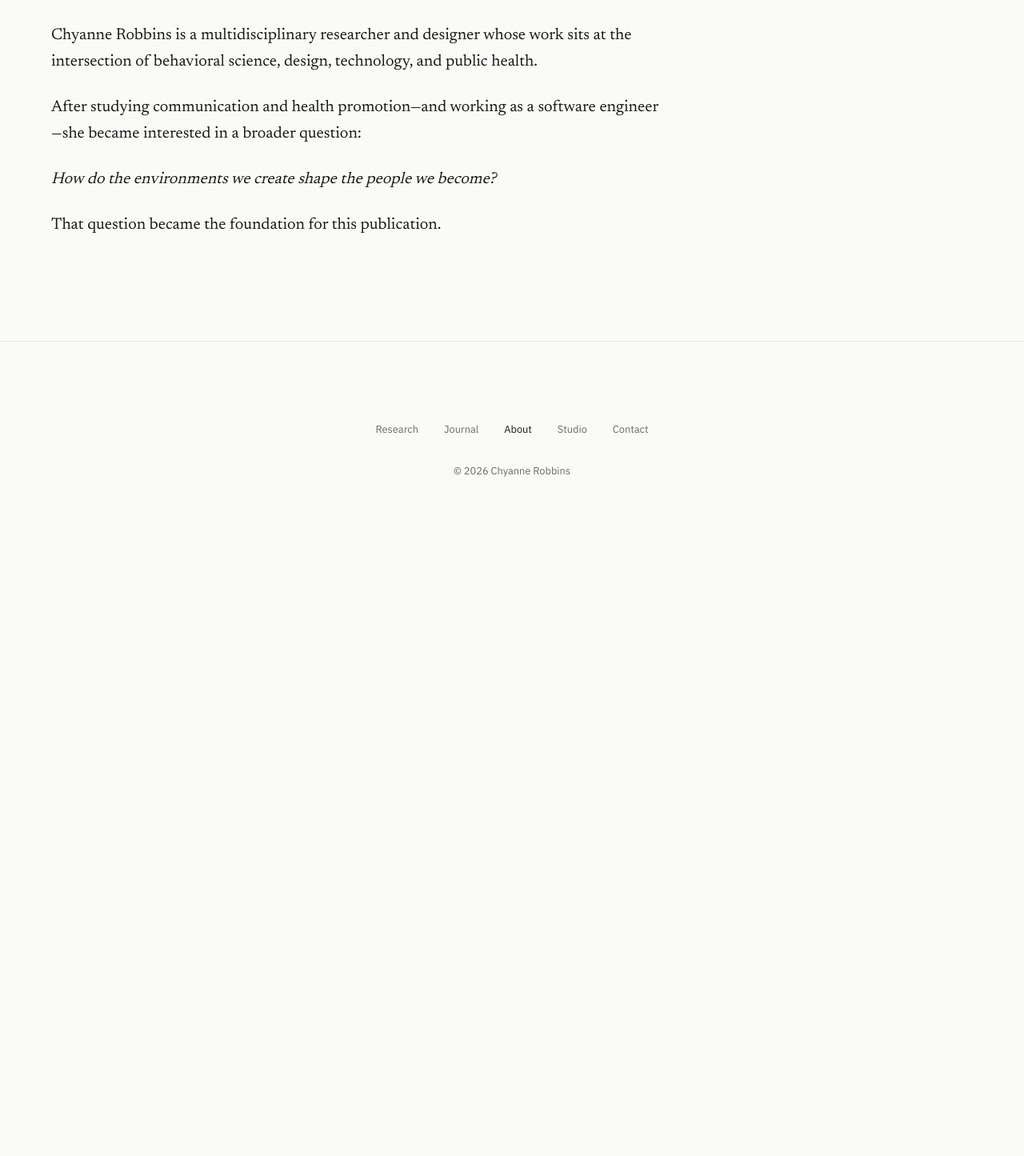
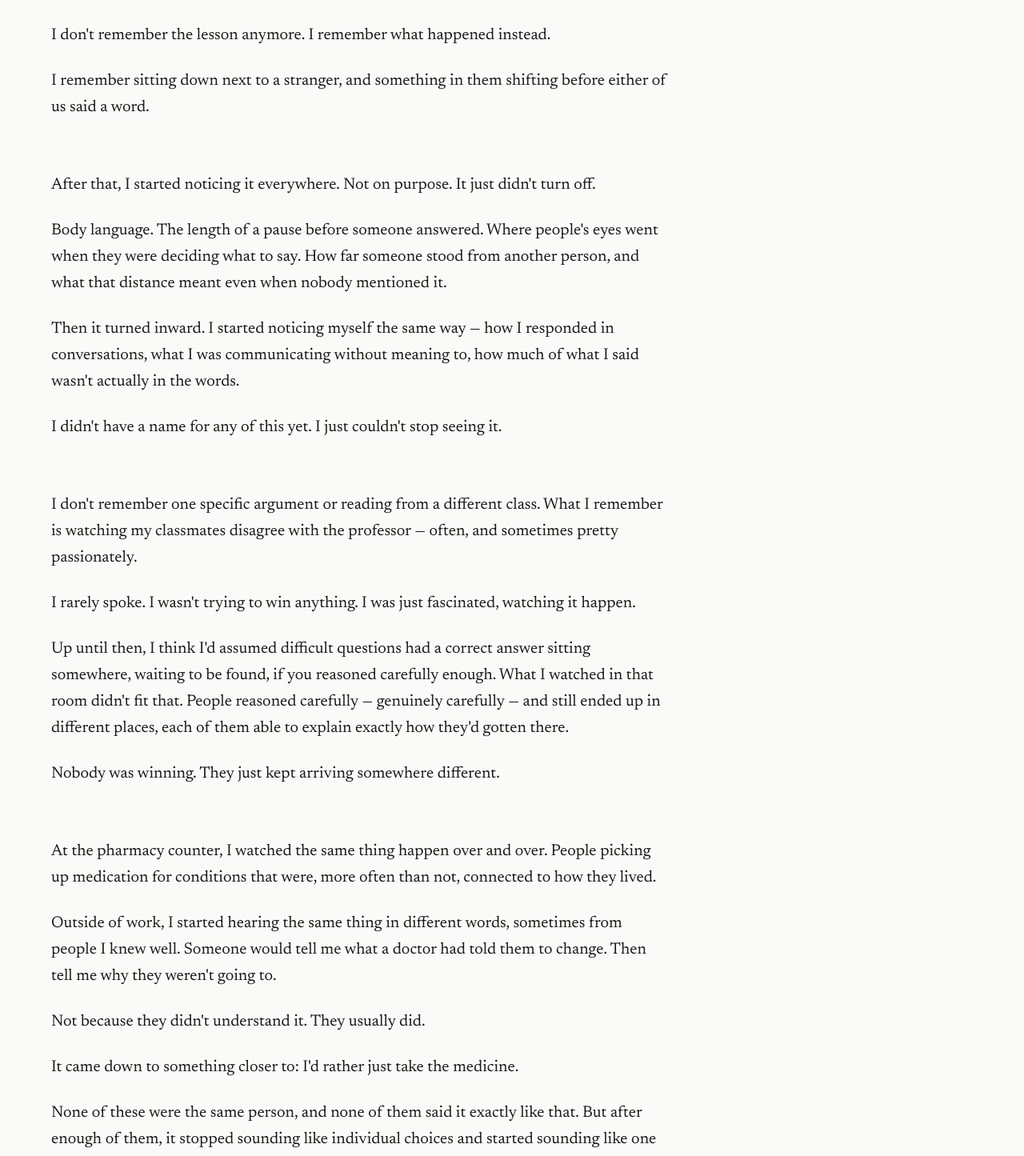
Before and after one commit to Chyannetech/ChyanneRobbins.com, a Next.js app in the folder website/: page /about in a window 1280 px wide. Shown: the part 1297-2742 px from the top of the page at 80% size. Before the commit the page ends 1991 px from the top, so only its background shows below. Built offline with nearby package versions, Linux system fonts and the light colour scheme.

Commit message:
Rewrite About page around lived observations

```diff
--- a/website/src/app/about/page.tsx
+++ b/website/src/app/about/page.tsx
@@ -23,7 +23,10 @@ export const metadata: Metadata = {
  * "About the Author" is a distinct end-of-piece section (Divider-separated),
  * matching book/essay bio conventions. Its portrait uses DocumentaryImage at
  * a deliberately small, portrait-oriented size — supporting the bio, not a
- * profile-photo focal point.
+ * profile-photo focal point. Written first person, scene-first — each
+ * paragraph block is a specific remembered moment, not a career summary;
+ * see body-of-work/BODY-OF-WORK.md and CONTENT-STANDARDS.md's voice
+ * principles for why.
  */
 export default function AboutPage() {
   return (
@@ -42,10 +45,6 @@ export default function AboutPage() {
             experience, rather than a traditional portfolio.
           </p>
           <p>
-            Every investigation begins with curiosity — a question about why
-            people think, feel, decide, connect, or live the way they do.
-          </p>
-          <p>
             The goal isn&apos;t simply to explain the answer, but to explore
             it, through research, writing, and images that draw on
             behavioral science, design, technology, systems thinking, and
@@ -54,11 +53,6 @@ export default function AboutPage() {
           <p>
             Some investigations stay concept studies. Others grow into
             articles, prototypes, products, services, or collaborations.
-          </p>
-          <p>
-            This publication is written for curious readers, and for
-            organizations looking to apply the same thinking to the
-            products, services, and experiences they build.
           </p>
         </Prose>
 
@@ -81,19 +75,128 @@ export default function AboutPage() {
         />
 
         <Prose className="mt-8 space-y-6">
+          <p>For one assignment, we worked in pairs.</p>
           <p>
-            Chyanne Robbins is a multidisciplinary researcher and designer
-            whose work sits at the intersection of behavioral science,
-            design, technology, and public health.
+            The instructions were simple. Walk around campus. Find someone
+            sitting alone. One of us would sit down next to them — closer
+            than you normally would. The other would watch. Not say
+            anything. Just watch.
           </p>
           <p>
-            After studying communication and health promotion—and working as
-            a software engineer—she became interested in a broader question:
+            I don&apos;t remember the lesson anymore. I remember what
+            happened instead.
+          </p>
+          <p>
+            I remember sitting down next to a stranger, and something in
+            them shifting before either of us said a word.
+          </p>
+        </Prose>
+
+        <Prose className="mt-16 space-y-6">
+          <p>
+            After that, I started noticing it everywhere. Not on purpose. It
+            just didn&apos;t turn off.
+          </p>
+          <p>
+            Body language. The length of a pause before someone answered.
+            Where people&apos;s eyes went when they were deciding what to
+            say. How far someone stood from another person, and what that
+            distance meant even when nobody mentioned it.
+          </p>
+          <p>
+            Then it turned inward. I started noticing myself the same way —
+            how I responded in conversations, what I was communicating
+            without meaning to, how much of what I said wasn&apos;t actually
+            in the words.
+          </p>
+          <p>
+            I didn&apos;t have a name for any of this yet. I just
+            couldn&apos;t stop seeing it.
+          </p>
+        </Prose>
+
+        <Prose className="mt-16 space-y-6">
+          <p>
+            I don&apos;t remember one specific argument or reading from a
+            different class. What I remember is watching my classmates
+            disagree with the professor — often, and sometimes pretty
+            passionately.
+          </p>
+          <p>
+            I rarely spoke. I wasn&apos;t trying to win anything. I was just
+            fascinated, watching it happen.
+          </p>
+          <p>
+            Up until then, I think I&apos;d assumed difficult questions had
+            a correct answer sitting somewhere, waiting to be found, if you
+            reasoned carefully enough. What I watched in that room
+            didn&apos;t fit that. People reasoned carefully — genuinely
+            carefully — and still ended up in different places, each of
+            them able to explain exactly how they&apos;d gotten there.
+          </p>
+          <p>
+            Nobody was winning. They just kept arriving somewhere different.
+          </p>
+        </Prose>
+
+        <Prose className="mt-16 space-y-6">
+          <p>
+            At the pharmacy counter, I watched the same thing happen over
+            and over. People picking up medication for conditions that
+            were, more often than not, connected to how they lived.
+          </p>
+          <p>
+            Outside of work, I started hearing the same thing in different
+            words, sometimes from people I knew well. Someone would tell me
+            what a doctor had told them to change. Then tell me why they
+            weren&apos;t going to.
+          </p>
+          <p>Not because they didn&apos;t understand it. They usually did.</p>
+          <p>
+            It came down to something closer to: I&apos;d rather just take
+            the medicine.
+          </p>
+          <p>
+            None of these were the same person, and none of them said it
+            exactly like that. But after enough of them, it stopped sounding
+            like individual choices and started sounding like one answer,
+            showing up everywhere.
+          </p>
+          <p>
+            The problem was never only information. Most people already had
+            it. The harder question — the one that actually stayed with me
+            — was why the information wasn&apos;t becoming behavior.
+          </p>
+        </Prose>
+
+        <Prose className="mt-16 space-y-6">
+          <p>
+            For a long time, none of it felt connected. Each thing I noticed
+            felt like its own thing, not evidence of anything larger.
+          </p>
+          <p>
+            It took years of running into the same question in rooms that
+            had nothing to do with each other before I stopped being able to
+            call it a coincidence.
+          </p>
+          <p>At some point, noticing wasn&apos;t enough anymore.</p>
+          <p>I started writing things down.</p>
+          <p>
+            I still do. Some of that is starting an investigation somewhere
+            I didn&apos;t expect to look. Some of it is going back and
+            revising something I already wrote — a standard, a habit, a
+            page like this one — because it stopped telling the truth as
+            well as it used to.
+          </p>
+          <p>
+            I don&apos;t think I&apos;ve fully figured out why this
+            particular question is the one that stayed, out of everything
+            else I could have followed instead.
           </p>
           <p className="italic">
-            How do the environments we create shape the people we become?
+            I didn&apos;t know they were the same question. I just kept
+            asking it, in different rooms.
           </p>
-          <p>That question became the foundation for this publication.</p>
         </Prose>
       </Section>
     </main>
```
